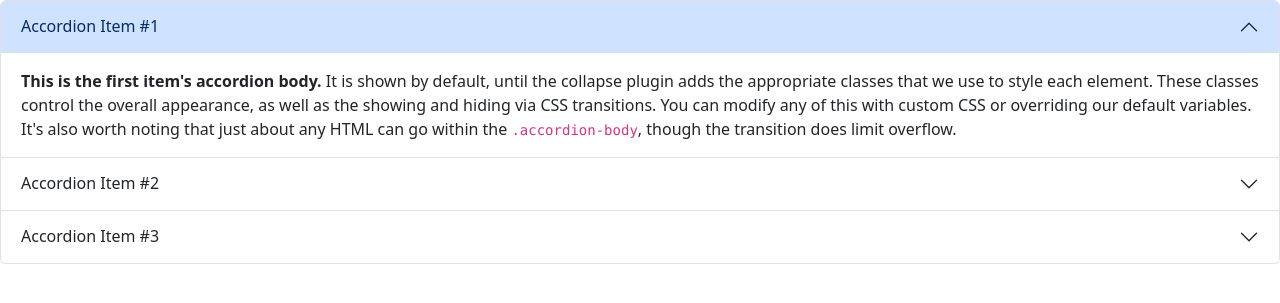
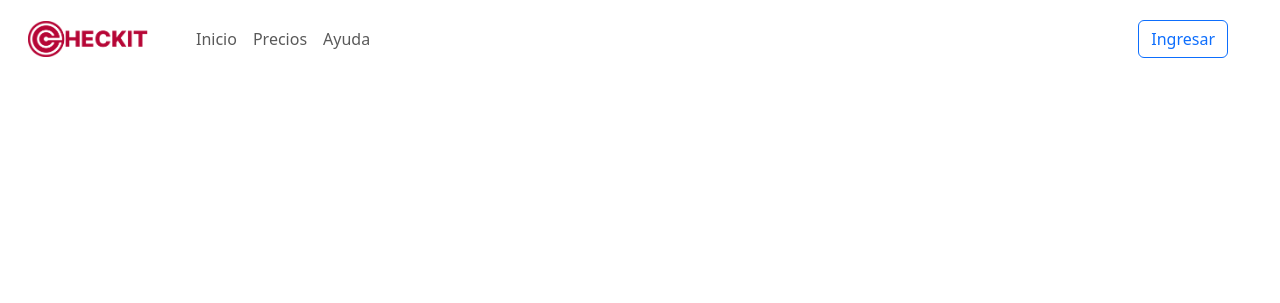
Before and after one commit to ErickBCruz/Checkit, a Django app: page / in a window 1280 px wide. Shown: the top 303 px of the page. Run offline with Django 4.2, Linux system fonts and the light colour scheme.

Commit message:
feat: :sparkles: add navbar and partials components

```diff
--- a/common/templates/base.html
+++ b/common/templates/base.html
@@ -1,3 +1,4 @@
+{% load static %}
 <!DOCTYPE html>
 <html lang="en">
 <head>
@@ -8,6 +9,7 @@
     <title>CheckIt</title>
 </head>
 <body>
+    {% block nav %} {% include "partials/_nav.html" %} {% endblock nav %}
     {% block content %}
     {% endblock %}
 </body>
--- a/common/templates/index.html
+++ b/common/templates/index.html
@@ -9,44 +9,7 @@
 <body>
 
       {% block content %}
-      <div class="accordion" id="accordionExample">
-        <div class="accordion-item">
-          <h2 class="accordion-header">
-            <button class="accordion-button" type="button" data-bs-toggle="collapse" data-bs-target="#collapseOne" aria-expanded="true" aria-controls="collapseOne">
-              Accordion Item #1
-            </button>
-          </h2>
-          <div id="collapseOne" class="accordion-collapse collapse show" data-bs-parent="#accordionExample">
-            <div class="accordion-body">
-              <strong>This is the first item's accordion body.</strong> It is shown by default, until the collapse plugin adds the appropriate classes that we use to style each element. These classes control the overall appearance, as well as the showing and hiding via CSS transitions. You can modify any of this with custom CSS or overriding our default variables. It's also worth noting that just about any HTML can go within the <code>.accordion-body</code>, though the transition does limit overflow.
-            </div>
-          </div>
-        </div>
-        <div class="accordion-item">
-          <h2 class="accordion-header">
-            <button class="accordion-button collapsed" type="button" data-bs-toggle="collapse" data-bs-target="#collapseTwo" aria-expanded="false" aria-controls="collapseTwo">
-              Accordion Item #2
-            </button>
-          </h2>
-          <div id="collapseTwo" class="accordion-collapse collapse" data-bs-parent="#accordionExample">
-            <div class="accordion-body">
-              <strong>This is the second item's accordion body.</strong> It is hidden by default, until the collapse plugin adds the appropriate classes that we use to style each element. These classes control the overall appearance, as well as the showing and hiding via CSS transitions. You can modify any of this with custom CSS or overriding our default variables. It's also worth noting that just about any HTML can go within the <code>.accordion-body</code>, though the transition does limit overflow.
-            </div>
-          </div>
-        </div>
-        <div class="accordion-item">
-          <h2 class="accordion-header">
-            <button class="accordion-button collapsed" type="button" data-bs-toggle="collapse" data-bs-target="#collapseThree" aria-expanded="false" aria-controls="collapseThree">
-              Accordion Item #3
-            </button>
-          </h2>
-          <div id="collapseThree" class="accordion-collapse collapse" data-bs-parent="#accordionExample">
-            <div class="accordion-body">
-              <strong>This is the third item's accordion body.</strong> It is hidden by default, until the collapse plugin adds the appropriate classes that we use to style each element. These classes control the overall appearance, as well as the showing and hiding via CSS transitions. You can modify any of this with custom CSS or overriding our default variables. It's also worth noting that just about any HTML can go within the <code>.accordion-body</code>, though the transition does limit overflow.
-            </div>
-          </div>
-        </div>
-      </div>
+
       {% endblock %}
     </div>
     </body>
--- /dev/null
+++ b/common/templates/partials/_nav.html
@@ -0,0 +1,38 @@
+{% load static %}
+<nav class="navbar navbar-expand-lg navbar-light bg-white p-3">
+  <div class="container-fluid">
+    <a class="navbar-brand" href="#">
+      <img src="{% static 'images/checkit-logo.png' %}" alt="" width="120" />
+    </a>
+    <button
+      class="navbar-toggler"
+      type="button"
+      data-bs-toggle="collapse"
+      data-bs-target="#navbarNav"
+      aria-controls="navbarNav"
+      aria-expanded="false"
+      aria-label="Toggle navigation"
+    >
+      <span class="navbar-toggler-icon"></span>
+    </button>
+    <div
+      class="collapse navbar-collapse justify-content-between mx-4"
+      id="navbarNav"
+    >
+      <ul class="navbar-nav">
+        <li class="nav-item">
+          <a class="nav-link" href="#">Inicio</a>
+        </li>
+        <li class="nav-item">
+          <a class="nav-link" href="#">Precios</a>
+        </li>
+        <li class="nav-item">
+          <a class="nav-link" href="#">Ayuda</a>
+        </li>
+      </ul>
+      <div class="">
+        <a type="button" class="btn btn-outline-primary">Ingresar</a>
+      </div>
+    </div>
+  </div>
+</nav>
```
